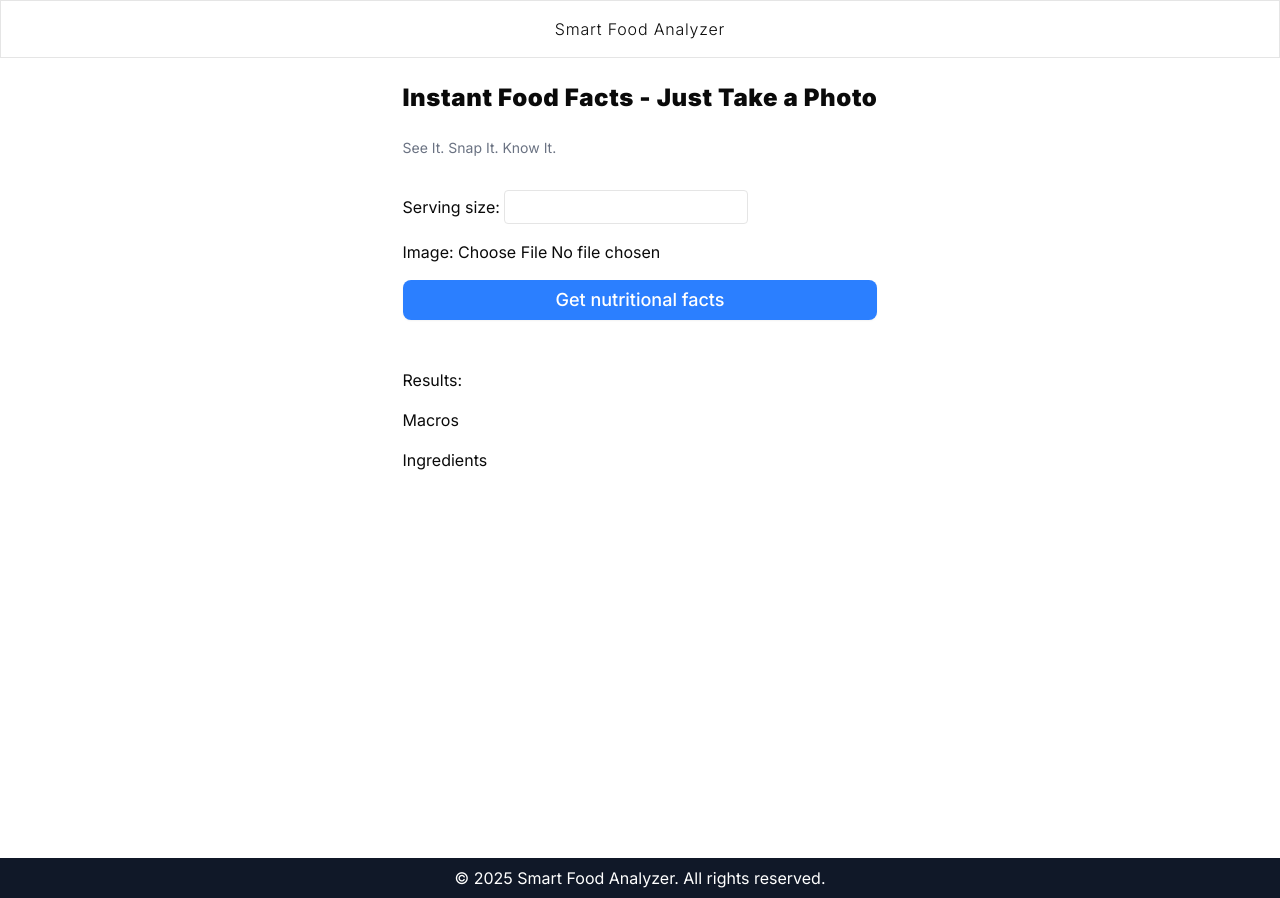
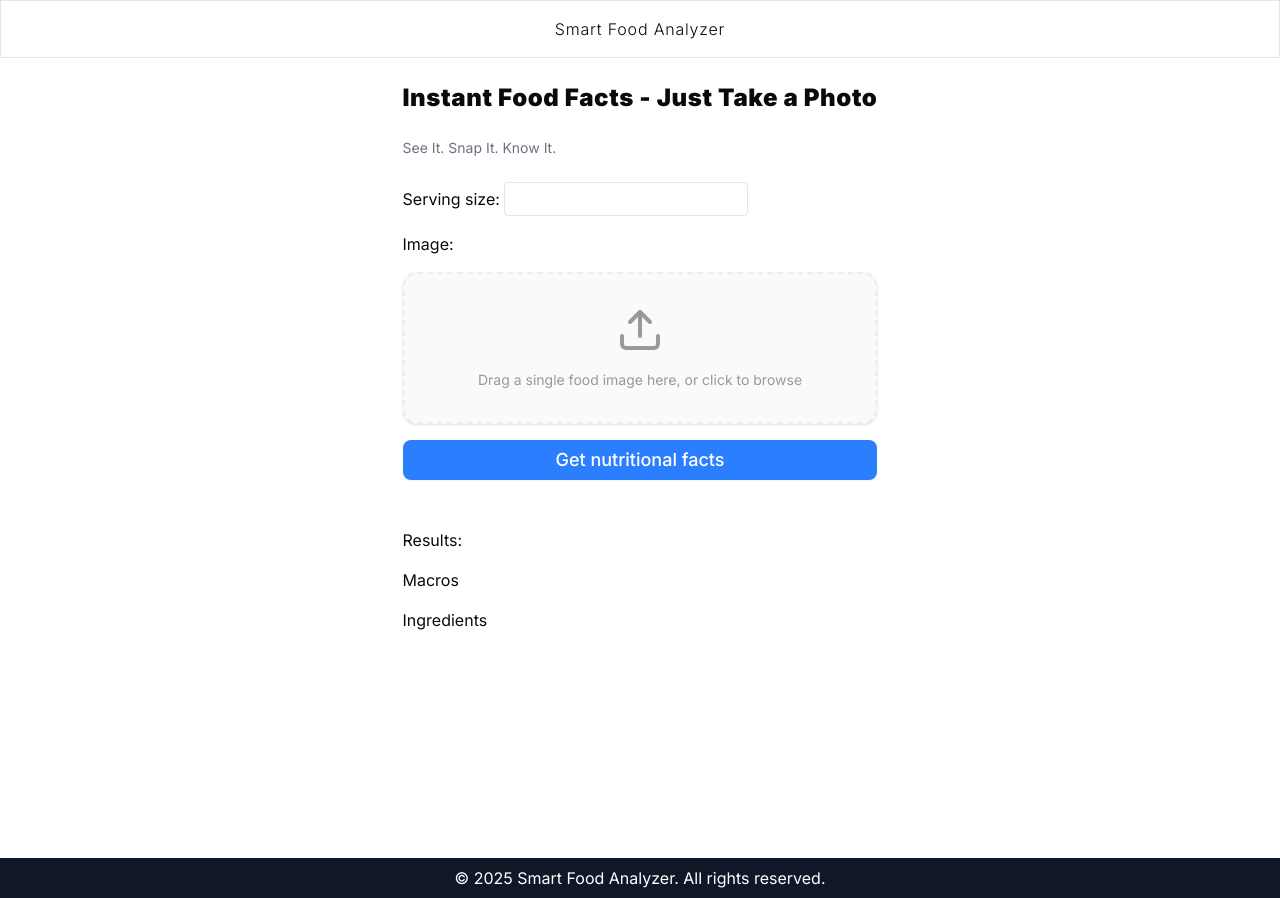
Before and after one commit to alfreddey/smart-food-analyzer-, a Next.js app in the folder frontend/: page / in a window 1280 px wide. Built offline with nearby package versions, Linux system fonts and the light colour scheme.

Commit message:
added dropzone component

```diff
--- a/frontend/app/page.js
+++ b/frontend/app/page.js
@@ -1,3 +1,4 @@
+import ImageDropzone from "@/components/customs/image-dropzone";
 import { Button } from "@/components/ui/button";
 
 export default function Page() {
@@ -8,7 +9,7 @@ export default function Page() {
           Instant Food Facts - Just Take a Photo
         </h1>
         <p className="text-sm text-gray-500">See It. Snap It. Know It.</p>
-        <div className="pt-4">
+        <div className="pt-2">
           <span>Serving size: </span>
           <input
             type="number"
@@ -17,8 +18,8 @@ export default function Page() {
           />
         </div>
         <div>
-          <span>Image: </span>
-          <input type="file" name="image" />
+          <p className="mb-4">Image: </p>
+          <ImageDropzone />
         </div>
         <Button className="bg-blue-500 py-5 text-lg tracking:wider hover:bg-blue-500 hover:shadow-lg text-white cursor-pointer">
           Get nutritional facts
--- a/frontend/components/customs/dropzone.jsx
+++ /dev/null
@@ -1,5 +0,0 @@
-import { useDropzone } from "react-dropzone/.";
-
-export default function Dropzone() {
-
-}
--- /dev/null
+++ b/frontend/components/customs/image-dropzone.jsx
@@ -0,0 +1,54 @@
+'use client';
+import { Upload, Ban } from "lucide-react";
+import { useState } from "react";
+import { useDropzone } from "react-dropzone";
+
+export default function ImageDropzone() {
+    const [file, setFile] = useState({});
+    const { getRootProps, getInputProps } = useDropzone({
+        accept: {
+            'image/jpeg': [],
+            'image/png': []
+        },
+        maxFiles: 1,
+        onDrop: function(acceptedFiles) {
+            if(!acceptedFiles.length) {
+                setFile({
+                    message: "Please select a single food image."
+                })
+            } else {
+                const selectedfile = acceptedFiles[0];
+                const newFile = Object.assign(selectedfile, {
+                    preview: URL.createObjectURL(selectedfile),
+                    message: selectedfile.name
+                });
+                setFile(newFile)
+            }
+        }
+    });
+
+    return (
+        <div {...getRootProps()} className="duration-150 ease-in text-[#999] flex flex-col gap-4 text-sm items-center border-2 border-dashed border-[#eeeeee] bg-[#fafafa] rounded-xl p-8 text-center hover:border-blue-500 transition cursor-pointer shadow-sm">
+            <input {...getInputProps()} />
+            {
+                isEmpty(file) ?
+                <>
+                    <Upload size={48} />
+                    <p>Drag a single food image here, or click to browse</p>
+                </> :
+                <>
+                    {
+                        ( !file.preview ) ?
+                        <Ban size={48} /> :
+                        <img src={file.preview} width={48} height={48} onLoad={() => URL.revokeObjectURL(file.preview)}/>
+                    }
+                    <p className="truncate w-2xs">{ file.message }</p>
+                </>
+            }
+        </div>
+    )
+}
+
+function isEmpty(obj) {
+    return !Object.keys(obj).length ? true : false
+}
```
